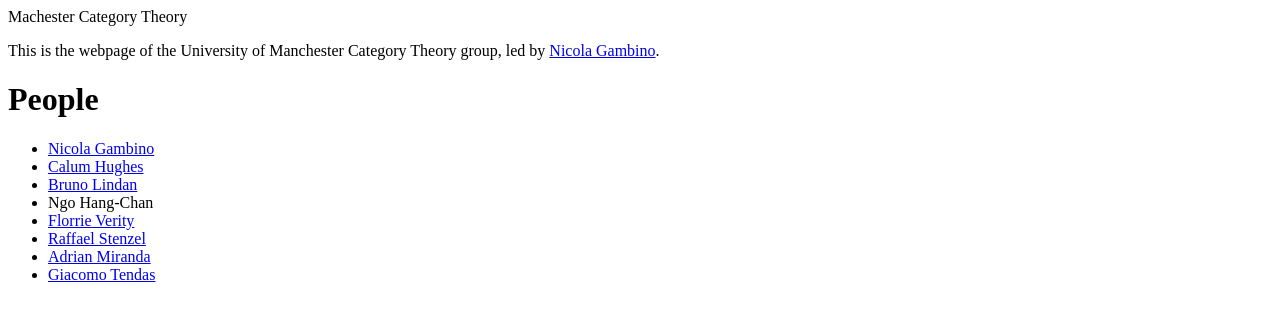
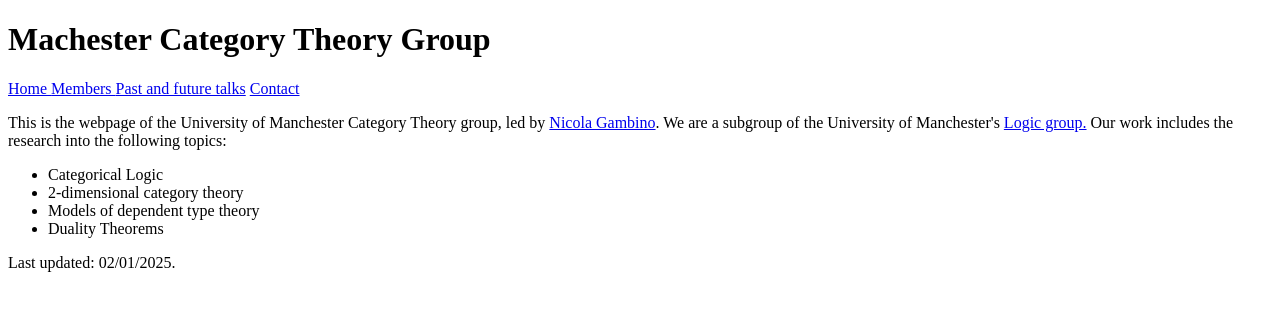
Before and after one commit to manchester-ct/Manchester-CT.github.io, a plain HTML site: page index.html in a window 1280 px wide. Drawn offline with Linux system fonts and the light colour scheme.

Commit message:
Created members.html

```diff
--- a/index.html
+++ b/index.html
@@ -1,24 +1,33 @@
 <!DOCTYPE html>
 <html>
-<head>
-    Machester Category Theory
-</head>
-<body>
+    <head>
+    <title> Machester Category Theory Group</title>
+    </head>
+    <body>
+        <div class = "container">
+            <div class = "header">
+                <h1>Machester Category Theory Group</h1>
+            </div>
+            <div class = "links">
+                <a href="index.html" id="LinkBar"> Home </a>
+                <a href ="members.html" id="LinkBar"> Members </a>
+                <a href ="workinggroup.html" id="LinkBar"> Past and future talks</a>
+                <a href = "contact.html" id="LinkBar">Contact</a>
+            </div>
 
-<p>This is the webpage of the University of Manchester Category Theory group, led by <a href="https://personalpages.manchester.ac.uk/staff/nicola.gambino/">Nicola Gambino</a>.</p>
 
-<h1>People</h1>
+            <div class="MainSection"></div>
+                <p>This is the webpage of the University of Manchester Category Theory group, led by <a href="https://personalpages.manchester.ac.uk/staff/nicola.gambino/">Nicola Gambino</a>. We are a subgroup of the University of Manchester's <a href = "https://www.maths.manchester.ac.uk/research/expertise/logic/">Logic group.</a> Our work includes the research into the following topics:
 
-<ul>
-    <li> <a href="https://personalpages.manchester.ac.uk/staff/nicola.gambino/">Nicola Gambino</a> </li>
-    <li> <a href="https://calum-hughes.github.io/">Calum Hughes</a></li>
-    <li> <a href="https://bpl28.user.srcf.net/">Bruno Lindan</a></li>
-    <li> Ngo Hang-Chan</li>
-    <li> <a href="https://floverity.github.io/">Florrie Verity</a></li>
-    <li> <a href="https://sites.google.com/mail.muni.cz/rstenzel/home?pli=1">Raffael Stenzel</a></li>
-    <li> <a href="https://adriantosharmiranda.github.io/">Adrian Miranda</a></li>
-    <li> <a href="https://gtendas.github.io/">Giacomo Tendas</a></li>
-</ul>
+                <ul>
+                    <li>Categorical Logic</li>
+                    <li>2-dimensional category theory</li>
+                    <li>Models of dependent type theory</li>
+                    <li>Duality Theorems</li>
+                </ul></p>
+            </div>
+            <div class="footer">Last updated: 02/01/2025.</div>
+        </div>
 
-</body>
+    </body>
 </html>
--- /dev/null
+++ b/mystyle.css
@@ -0,0 +1,8 @@
+body {
+  background-color: lightblue;
+}
+
+h1 {
+  color: navy;
+  margin-left: 20px;
+}
```
Also changed, not shown: members.html (added, +21 -0 lines).
